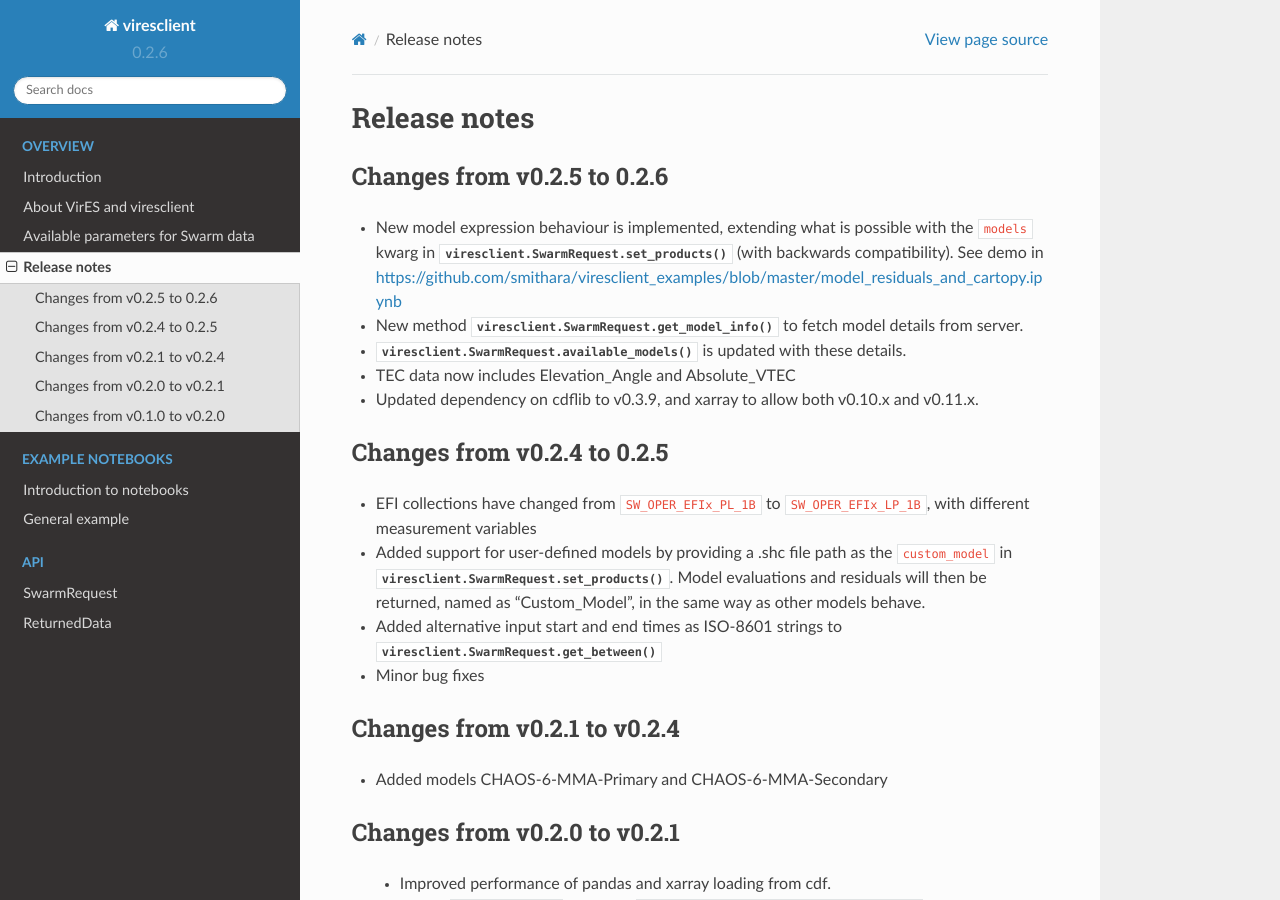
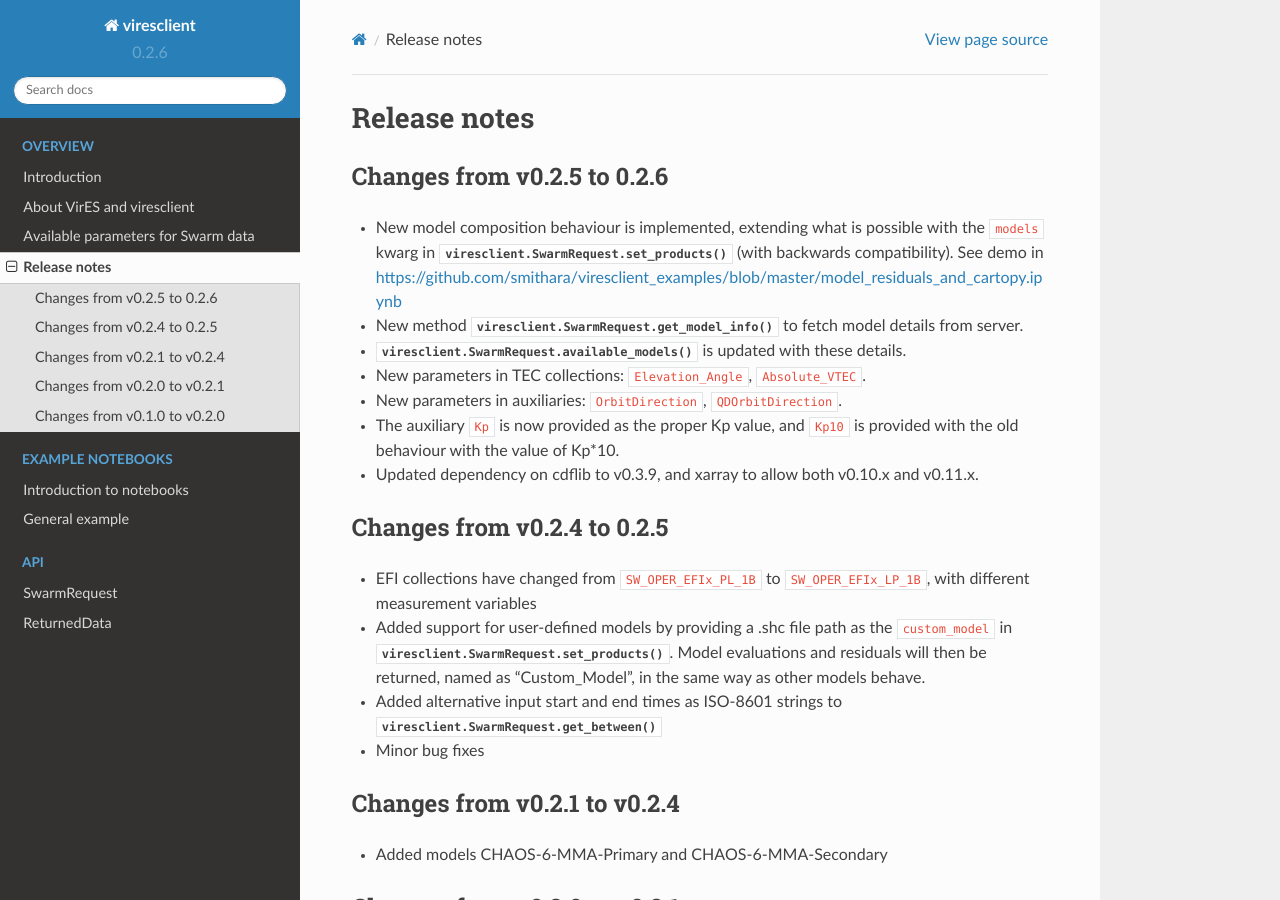
Before and after one commit to ESA-VirES/VirES-Python-Client, a Sphinx documentation site: the page built from docs/release_notes.rst, in a window 1280 px wide and 900 px high. Built offline with Sphinx 7.4.7 and the Read the Docs theme 2.0.0, drawn with Linux system fonts in a browser that asks for light colours; formulas are drawn with MathJax 3.

Commit message:
Update docs.

```diff
--- a/docs/docs_requirements.txt
+++ b/docs/docs_requirements.txt
@@ -7,4 +7,3 @@ cdflib
 tables
 tqdm
 xarray
-h5py
--- a/docs/release_notes.rst
+++ b/docs/release_notes.rst
@@ -4,10 +4,12 @@ Release notes
 Changes from v0.2.5 to 0.2.6
 ----------------------------
 
-- New model expression behaviour is implemented, extending what is possible with the ``models`` kwarg in :meth:`viresclient.SwarmRequest.set_products` (with backwards compatibility). See demo in https://github.com/smithara/viresclient_examples/blob/master/model_residuals_and_cartopy.ipynb
+- New model composition behaviour is implemented, extending what is possible with the ``models`` kwarg in :meth:`viresclient.SwarmRequest.set_products` (with backwards compatibility). See demo in https://github.com/smithara/viresclient_examples/blob/master/model_residuals_and_cartopy.ipynb
 - New method :meth:`viresclient.SwarmRequest.get_model_info` to fetch model details from server.
 - :meth:`viresclient.SwarmRequest.available_models` is updated with these details.
-- TEC data now includes Elevation_Angle and Absolute_VTEC
+- New parameters in TEC collections: ``Elevation_Angle``, ``Absolute_VTEC``.
+- New parameters in auxiliaries: ``OrbitDirection``, ``QDOrbitDirection``.
+- The auxiliary ``Kp`` is now provided as the proper Kp value, and ``Kp10`` is provided with the old behaviour with the value of Kp*10.
 - Updated dependency on cdflib to v0.3.9, and xarray to allow both v0.10.x and v0.11.x.
 
 Changes from v0.2.4 to 0.2.5
```
